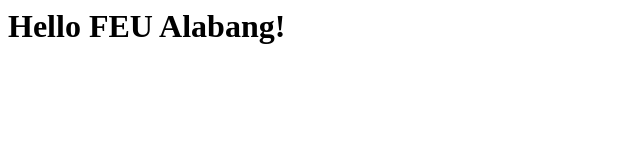
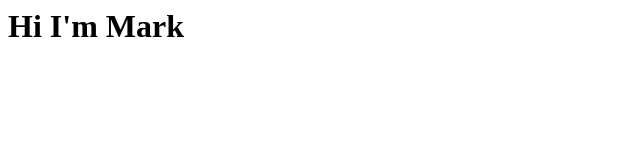
Before and after one commit to nepteamFEU/feu-nepomuceno, a plain HTML site: page index.html in a window 1280 px wide. Shown: the whole page, without its empty margins (0-640 px from the left). Drawn offline with Linux system fonts and the light colour scheme.

Commit message:
some changes

```diff
--- a/index.html
+++ b/index.html
@@ -1,8 +1,8 @@
 <html>
-	<head>
-		<title> FEU</title>
-	</head>
-	<body>
-		<h1> Hello FEU Alabang! </h1>
-	</body>
+  <head>
+    <title>FEU</title>
+  </head>
+  <body>
+    <h1>Hi I'm Mark</h1>
+  </body>
 </html>
```
